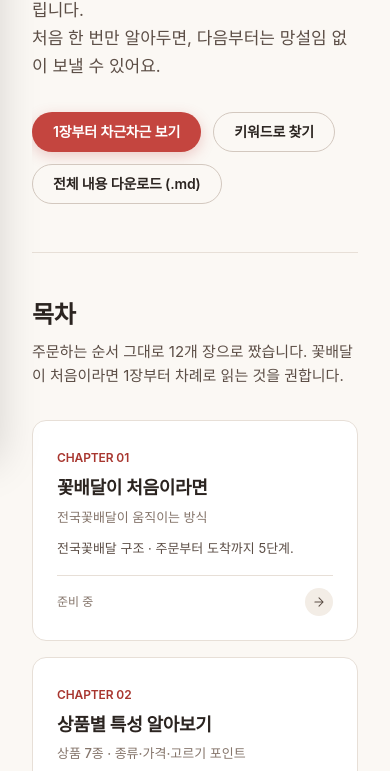
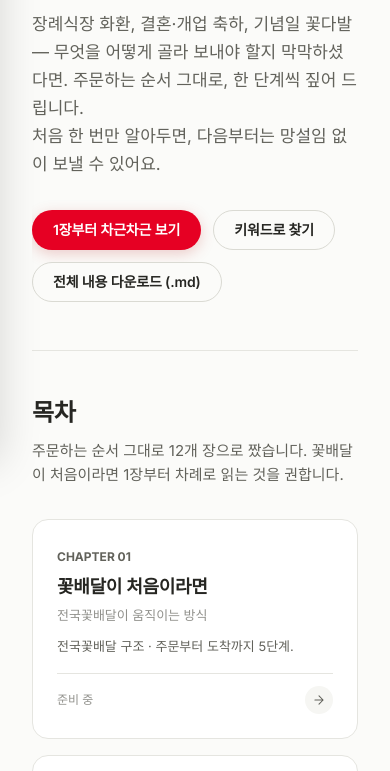
Before and after one commit to dohoon0505/customer_flower_dictionary, a website: page index.html in a window 390 px wide. Shown: the part 382-1153 px from the top of the page. Drawn offline with Linux system fonts and the light colour scheme; a web font is replaced by a local one.

Commit message:
꽃배달 가이드 v4.0.0 — Pinterest 디자인 시스템 전면교체
- 팔레트: 따뜻한 크림 뉴트럴(#fbfbf9·#f6f6f3·#e5e5e0·#dadad3…) + Pinterest 레드(#e60023/#cc001f). 프리미티브 토큰(--p-neutral-*·--p-rose-*) 값 교체로 전 컴포넌트 자동 반영
- 레드 스카시티: 장식용 브랜드 컬러(챕터 eyebrow·섹션 번호·태그·키워드)를 뉴트럴로 전환, 레드는 주요 CTA·로고·활성 내비에만(--sm-content-brand → neutral, CTA = #e60023)
- 모서리 8/16/32/pill 통일(--radius-*), 그림자 제거(--elevation-1·2 = none, 모달만 16px ambient = 플랫)
- 타이포: Inter(Pin Sans 대체, 라틴) + Pretendard(한글), 디스플레이 자간 -0.022em·히어로 최대 68px
- 운영 소스: assets/css/main.css(토큰·컴포넌트·헤더), index.html(Inter 웹폰트·버전). 데이터: system.json(v4.0.0·릴리즈 21). 문서: README·CLAUDE(아트 디렉션).
- 검증: validate 0 error, 라이트·다크·모바일(375px 가로 스크롤 0) 스크린샷 확인

Co-Authored-By: Claude Opus 4.8 (1M context) <noreply@anthropic.com>

```diff
--- a/assets/css/main.css
+++ b/assets/css/main.css
@@ -1,50 +1,50 @@
 /* ================================================================
    꽃배달 이용 가이드 — Flower Delivery Usage Guide
-   v2.0.0 · 아트 디렉션: 따뜻한 안내소 (Warm Help-desk)
+   v4.0.0 · 아트 디렉션: Pinterest (크림 크롬 · 스카스 레드 · 16/32/pill · 플랫)
    ================================================================ */
 
 /* ============ DESIGN TOKENS ============ */
 :root {
-  /* Neutrals — warm paper → ink */
-  --p-neutral-0:   #FFFFFF;
-  --p-neutral-10:  #FBF8F4;
-  --p-neutral-20:  #F3EDE6;
-  --p-neutral-30:  #E7DFD7;
-  --p-neutral-40:  #D3C8BF;
-  --p-neutral-50:  #AE9F95;
-  --p-neutral-60:  #84746A;
-  --p-neutral-70:  #5C4E46;
-  --p-neutral-80:  #3D332D;
-  --p-neutral-85:  #2B2420;
-  --p-neutral-90:  #211A16;
-  --p-neutral-95:  #14100E;
-  --p-neutral-100: #0B0807;
-
-  /* Rose — primary palette */
-  --p-rose-50:  #FDF3F1;
-  --p-rose-100: #FAE2DD;
-  --p-rose-200: #F3C4BB;
-  --p-rose-300: #E79B8D;
-  --p-rose-400: #D96E5E;
-  --p-rose-500: #C4453F;
-  --p-rose-600: #A8362F;
-  --p-rose-700: #882823;
-  --p-rose-800: #631A17;
-  --p-rose-900: #3E0F0D;
-
-  /* Sage — accent palette */
-  --p-sage-50:  #F0F4EF;
-  --p-sage-100: #DBE5DA;
-  --p-sage-300: #A6BCA6;
-  --p-sage-500: #6E8B6F;
-  --p-sage-700: #4C6A50;
+  /* Neutrals — warm cream → ink (Pinterest chrome) */
+  --p-neutral-0:   #ffffff;
+  --p-neutral-10:  #fbfbf9;
+  --p-neutral-20:  #f6f6f3;
+  --p-neutral-30:  #e5e5e0;
+  --p-neutral-40:  #dadad3;
+  --p-neutral-50:  #c8c8c1;
+  --p-neutral-60:  #91918c;
+  --p-neutral-70:  #62625b;
+  --p-neutral-80:  #33332e;
+  --p-neutral-85:  #262622;
+  --p-neutral-90:  #211f1c;
+  --p-neutral-95:  #1a1916;
+  --p-neutral-100: #000000;
+
+  /* Rose → Pinterest Red — primary CTA / active / brand only */
+  --p-rose-50:  #fde7ea;
+  --p-rose-100: #fbd0d6;
+  --p-rose-200: #f5a3ae;
+  --p-rose-300: #ef7080;
+  --p-rose-400: #e94d5f;
+  --p-rose-500: #e60023;
+  --p-rose-600: #cc001f;
+  --p-rose-700: #a8001a;
+  --p-rose-800: #800014;
+  --p-rose-900: #52000d;
+
+  /* Sage — retired → neutral (legacy refs stay quiet) */
+  --p-sage-50:  #f6f6f3;
+  --p-sage-100: #e5e5e0;
+  --p-sage-300: #c8c8c1;
+  --p-sage-500: #91918c;
+  --p-sage-700: #62625b;
 
   /* Status */
   --p-amber-400: #F1B83E;
   --p-amber-500: #D99918;
-  --p-green-500: #4C6A50;
-  --p-red-500:   #C4453F;
-  --p-blue-500:  #4A6FA5;
+  --p-green-500: #103c25;
+  --p-red-500:   #9e0a0a;
+  --p-blue-500:  #435ee5;
 
   /* Semantic — Light */
   --sm-background-default:  var(--p-neutral-10);  /* 페이지 = 따뜻한 종이 */
@@ -58,7 +58,7 @@
   --sm-content-tertiary:  var(--p-neutral-60);
   --sm-content-disabled:  var(--p-neutral-50);
   --sm-content-inverse:   var(--p-neutral-0);
-  --sm-content-brand:     var(--p-rose-600);
+  --sm-content-brand:     var(--p-neutral-70);
 
   --sm-border-subtle:  var(--p-neutral-30);
   --sm-border-default: var(--p-neutral-40);
@@ -71,7 +71,7 @@
 
   --sm-interactive-brand-default: var(--p-rose-500);
   --sm-interactive-brand-hover:   var(--p-rose-600);
-  --sm-interactive-brand-subtle:  var(--p-rose-50);
+  --sm-interactive-brand-subtle:  var(--p-neutral-20);
   --sm-interactive-accent:        var(--p-sage-500);
   --sm-interactive-accent-subtle: var(--p-sage-50);
 
@@ -81,12 +81,12 @@
   --sm-status-warning: var(--p-amber-500);
 
   /* Typography */
-  --font-sans: "Pretendard Variable", Pretendard, -apple-system, BlinkMacSystemFont, system-ui, sans-serif;
-  --font-mono: "Pretendard Variable", Pretendard, -apple-system, BlinkMacSystemFont, system-ui, sans-serif;
+  --font-sans: "Inter", "Pretendard Variable", Pretendard, -apple-system, BlinkMacSystemFont, system-ui, "Segoe UI", Roboto, sans-serif;
+  --font-mono: "Inter", "Pretendard Variable", Pretendard, -apple-system, system-ui, sans-serif;
 
   /* Badge·tag 통일 타이포 — 모든 태그/뱃지가 공유 (Pretendard 600 · 12px · 살짝 좁힌 자간) */
-  --badge-font: 600 12px/1 var(--font-mono);
-  --badge-tracking: -0.01em;
+  --badge-font: 700 12px/1 var(--font-sans);
+  --badge-tracking: 0;
 
   /* Sizing */
   --size-100: 4px;  --size-200: 8px;  --size-300: 12px;
@@ -95,13 +95,13 @@
   --size-1000: 64px; --size-1100: 80px;
 
   /* Radius */
-  --radius-xs: 4px; --radius-sm: 6px; --radius-md: 10px;
-  --radius-lg: 14px; --radius-xl: 20px; --radius-full: 9999px;
+  --radius-xs: 8px; --radius-sm: 8px; --radius-md: 16px;
+  --radius-lg: 16px; --radius-xl: 32px; --radius-full: 9999px;
 
   /* Elevation */
-  --elevation-1: 0 1px 2px rgba(31,24,21,0.04);
-  --elevation-2: 0 2px 8px rgba(31,24,21,0.06), 0 1px 2px rgba(31,24,21,0.04);
-  --elevation-3: 0 8px 24px rgba(31,24,21,0.08), 0 2px 6px rgba(31,24,21,0.04);
+  --elevation-1: none;
+  --elevation-2: none;
+  --elevation-3: 0 16px 40px rgba(0,0,0,0.16);
 
   /* Motion */
   --motion-fast: 120ms; --motion-base: 200ms; --motion-slow: 280ms;
@@ -113,10 +113,10 @@
 
 /* ============ DARK THEME ============ */
 [data-theme="dark"] {
-  --sm-background-default:  var(--p-neutral-100);
-  --sm-background-subtle:   var(--p-neutral-95);
+  --sm-background-default:  var(--p-neutral-95);
+  --sm-background-subtle:   var(--p-neutral-90);
   --sm-background-muted:    var(--p-neutral-90);
-  --sm-background-elevated: var(--p-neutral-90);
+  --sm-background-elevated: var(--p-neutral-85);
   --sm-background-inverse:  var(--p-neutral-0);
 
   --sm-content-primary:   var(--p-neutral-10);
@@ -124,7 +124,7 @@
   --sm-content-tertiary:  var(--p-neutral-50);
   --sm-content-disabled:  var(--p-neutral-70);
   --sm-content-inverse:   var(--p-neutral-100);
-  --sm-content-brand:     var(--p-rose-300);
+  --sm-content-brand:     var(--p-neutral-40);
 
   --sm-border-subtle:  var(--p-neutral-85);
   --sm-border-default: var(--p-neutral-80);
@@ -137,7 +137,7 @@
 
   --sm-interactive-brand-default: var(--p-rose-400);
   --sm-interactive-brand-hover:   var(--p-rose-300);
-  --sm-interactive-brand-subtle:  rgba(217,110,94,0.16);
+  --sm-interactive-brand-subtle:  rgba(230,0,35,0.18);
   --sm-interactive-accent:        var(--p-sage-300);
   --sm-interactive-accent-subtle: rgba(166,188,166,0.14);
 
@@ -146,9 +146,9 @@
   --sm-status-info:    #7AA0D9;
   --sm-status-warning: var(--p-amber-400);
 
-  --elevation-1: 0 1px 2px rgba(0,0,0,0.32);
-  --elevation-2: 0 2px 8px rgba(0,0,0,0.40), 0 1px 2px rgba(0,0,0,0.32);
-  --elevation-3: 0 8px 24px rgba(0,0,0,0.48), 0 2px 6px rgba(0,0,0,0.32);
+  --elevation-1: none;
+  --elevation-2: none;
+  --elevation-3: 0 16px 40px rgba(0,0,0,0.55);
 }
 
 /* ============ RESET + BASE ============ */
@@ -495,8 +495,8 @@ svg.ico { width: 24px; height: 24px; display: inline-block; flex-shrink: 0; vert
 }
 [data-theme="dark"] .hero-ver { color: var(--p-sage-300); }
 .hero h1 {
-  font: 700 clamp(40px, 5vw, 56px)/1.08 var(--font-sans);
-  letter-spacing: -0.015em;
+  font: 700 clamp(44px, 6vw, 68px)/1.05 var(--font-sans);
+  letter-spacing: -0.022em;
   margin: 0 0 var(--size-500); max-width: 820px;
 }
 .hero .hero-desc {
@@ -702,8 +702,8 @@ svg.ico { width: 24px; height: 24px; display: inline-block; flex-shrink: 0; vert
 }
 .report-date { color: var(--sm-content-tertiary); }
 .report-title {
-  font: 700 clamp(28px, 4vw, 40px)/1.18 var(--font-sans);
-  letter-spacing: -0.015em;
+  font: 700 clamp(28px, 4vw, 42px)/1.12 var(--font-sans);
+  letter-spacing: -0.025em;
   margin: 0 0 var(--size-400);
 }
 .report-summary {
@@ -741,12 +741,12 @@ svg.ico { width: 24px; height: 24px; display: inline-block; flex-shrink: 0; vert
 }
 .report-section-header-num {
   font: 700 clamp(40px, 5vw, 56px)/1 var(--font-mono);
-  color: var(--p-rose-400);
+  color: var(--p-neutral-60);
   letter-spacing: -0.015em;
   flex-shrink: 0;
 }
 [data-theme="dark"] .report-section-header-num {
-  color: rgba(217,110,94,0.6);
+  color: var(--p-neutral-50);
 }
 
 /* Objective callout */
@@ -1636,7 +1636,7 @@ body[data-zoom="large"] { zoom: 1.2; }
    body copy still grow even if spacing stays put. */
 @supports not (zoom: 1) {
   body[data-zoom="large"] { font-size: 18px; }
-  body[data-zoom="large"] .hero h1 { font-size: clamp(48px, 6vw, 64px); }
+  body[data-zoom="large"] .hero h1 { font-size: clamp(52px, 7vw, 82px); }
   body[data-zoom="large"] .hero-desc { font-size: 19px; }
   body[data-zoom="large"] .home-section-title { font-size: clamp(28px, 3.4vw, 36px); }
   body[data-zoom="large"] .home-section-desc { font-size: 17px; }
--- a/index.html
+++ b/index.html
@@ -6,7 +6,10 @@
 <title>꽃배달 이용 가이드 — 처음 주문도 막힘없이</title>
 <meta name="description" content="꽃 주문이 처음인 분을 위한 이용 가이드. 전국꽃배달이 움직이는 방식부터 상품별 특성·상황별 추천, 꽃말·기념일, 리본 문구, 주문·결제, 배송, 관리법, 취소·환불, FAQ 50선, 용어사전까지 주문 순서대로 안내합니다.">
 <link href="https://cdn.jsdelivr.net/gh/orioncactus/pretendard/dist/web/variable/pretendardvariable-dynamic-subset.min.css" rel="stylesheet">
-<link rel="stylesheet" href="assets/css/main.css?v=3.9.2">
+<link rel="preconnect" href="https://fonts.googleapis.com">
+<link rel="preconnect" href="https://fonts.gstatic.com" crossorigin>
+<link href="https://fonts.googleapis.com/css2?family=Inter:wght@400;500;600;700&display=swap" rel="stylesheet">
+<link rel="stylesheet" href="assets/css/main.css?v=4.0.0">
 </head>
 <body data-theme="light">
 
@@ -116,7 +119,7 @@
     <div class="brand-mark">꽃</div>
     <div>
       <div class="brand-name">꽃배달 이용 가이드</div>
-      <div class="brand-ver">v3.9.2</div>
+      <div class="brand-ver">v4.0.0</div>
     </div>
   </a>
 
@@ -194,7 +197,7 @@
   <section class="hero" id="home-hero">
     <div class="hero-meta">
       <span class="tag">꽃배달 이용 가이드</span>
-      <span class="hero-ver" id="hero-ver">v3.9.2</span>
+      <span class="hero-ver" id="hero-ver">v4.0.0</span>
     </div>
     <h1>꽃배달, 처음이어도<br>막힘없이 주문하기.</h1>
     <p class="hero-desc">
@@ -246,7 +249,7 @@
   <!-- FOOTER -->
   <footer>
     <div class="footer-inner">
-      <div>꽃배달 이용 가이드 · v3.9.2 · 처음 주문도 막힘없이</div>
+      <div>꽃배달 이용 가이드 · v4.0.0 · 처음 주문도 막힘없이</div>
       <div class="footer-sig">MAINTAINED BY /DH · 2026</div>
     </div>
   </footer>
@@ -273,6 +276,6 @@
   </div>
 </div>
 
-<script src="assets/js/main.js?v=3.9.2"></script>
+<script src="assets/js/main.js?v=4.0.0"></script>
 </body>
 </html>
```
Also changed, not shown: CLAUDE.md (+2 -1 lines), system.json (+16 -2 lines), README.md.
